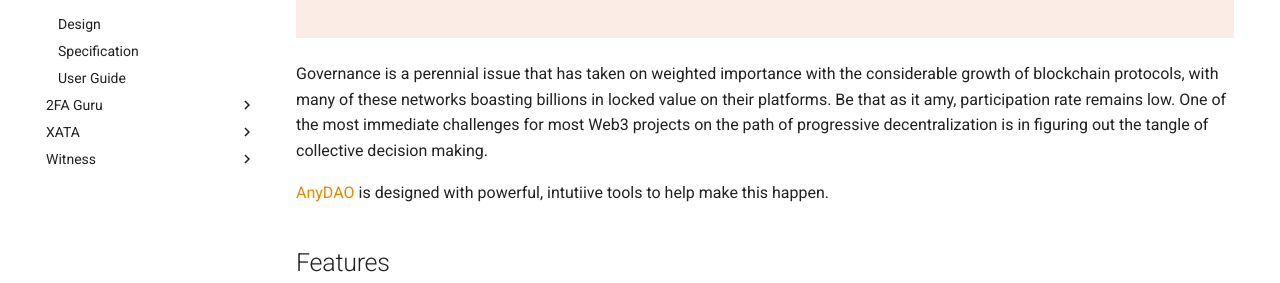
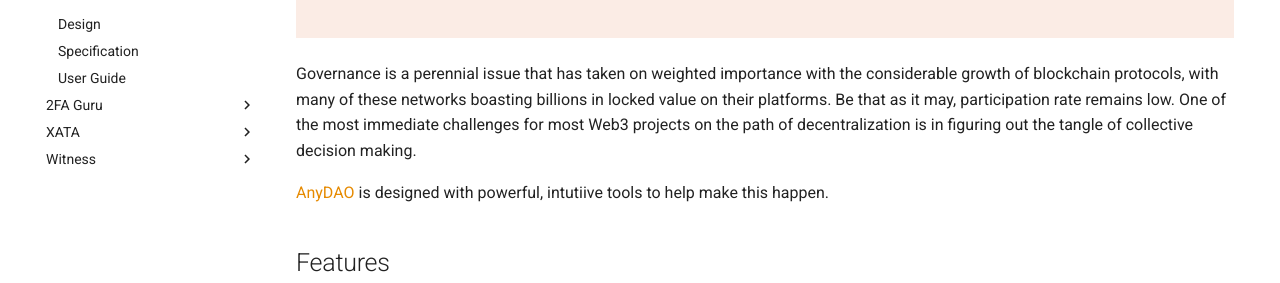
Before and after one commit to automata-network/docs, an MkDocs documentation site: the page built from docs/anydao/introduction.md, in a window 1280 px wide and 900 px high, scrolled down 550 px. Shown: the part 227-510 px from the top of the window. Built offline with MkDocs 1.6.1 and Material for MkDocs 9.7.7, drawn with Linux system fonts in a browser that asks for light colours; nearby versions of some CDN libraries; comment, search, counter and statistics services are not loaded.

Commit message:
Update introduction.md

```diff
--- a/docs/anydao/introduction.md
+++ b/docs/anydao/introduction.md
@@ -2,7 +2,7 @@
 
 ![](../assets/anydao-image.png){style="zoom:80%"}
 
-Governance is a perennial issue that has taken on weighted importance with the considerable growth of blockchain protocols, with many of these networks boasting billions in locked value on their platforms. Be that as it amy, participation rate remains low. One of the most immediate challenges for most Web3 projects on the path of progressive decentralization is in figuring out the tangle of collective decision making.
+Governance is a perennial issue that has taken on weighted importance with the considerable growth of blockchain protocols, with many of these networks boasting billions in locked value on their platforms. Be that as it may, participation rate remains low. One of the most immediate challenges for most Web3 projects on the path of decentralization is in figuring out the tangle of collective decision making.
 
 [AnyDAO](https://anydao.app) is designed with powerful, intutiive tools to help make this happen.
 
```
